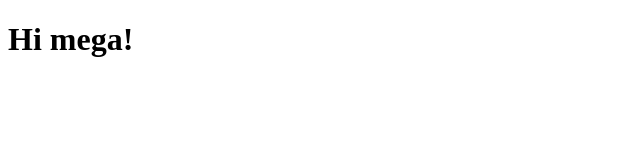
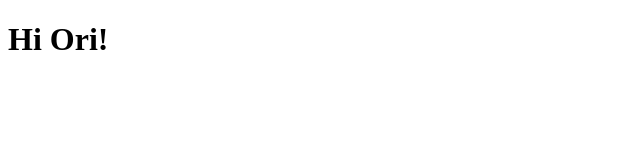
Before and after one commit to IdyllicBean/IdyllicBean.github.io, a plain HTML site: page index.html in a window 1280 px wide. Shown: the whole page, without its empty margins (0-640 px from the left). Drawn offline with Linux system fonts and the light colour scheme.

Commit message:
Update index.html
saying hi to someone else*

```diff
--- a/index.html
+++ b/index.html
@@ -8,7 +8,7 @@
 		<link rel="stylesheet" href="assets/css/main.css" />
 	</head>
 	<body>
-		<h1>Hi mega!</h1>
+		<h1>Hi Ori!</h1>
 
 	</body>
 </html>
```
